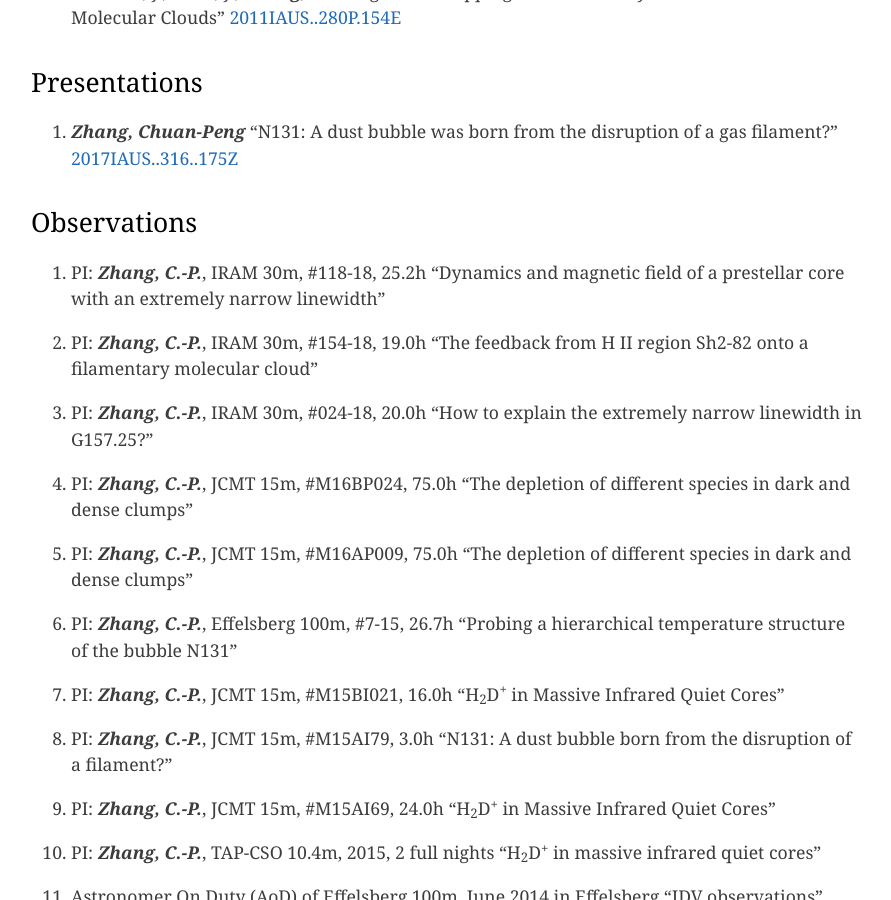
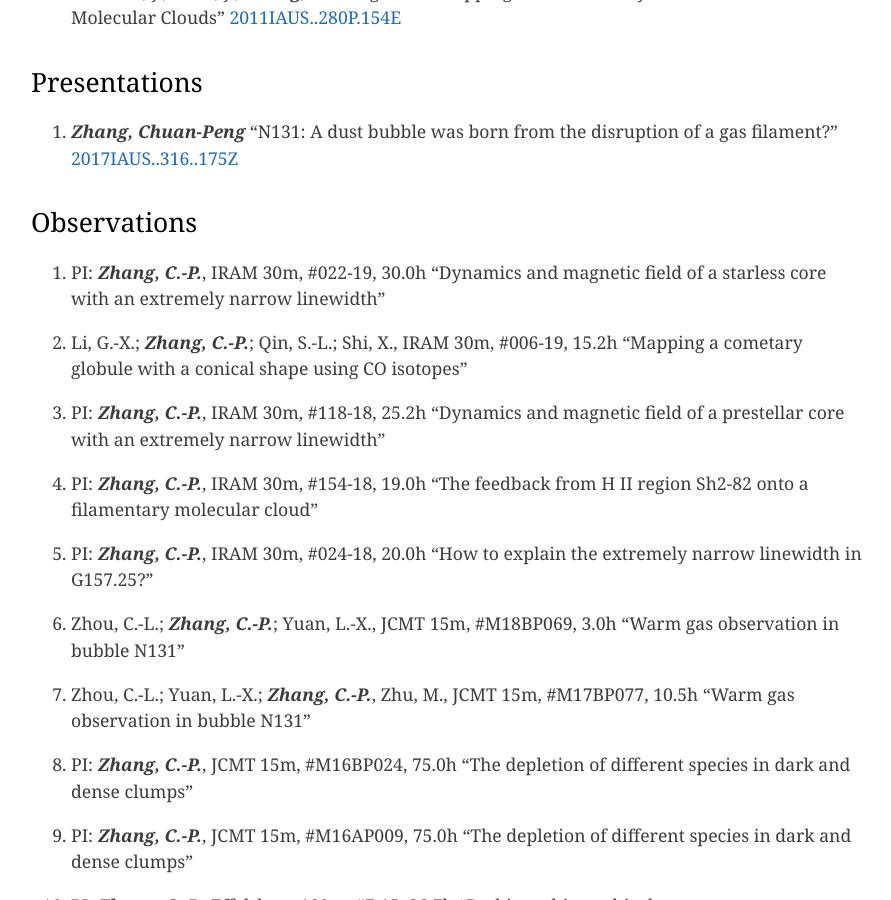
Before and after one commit to zcp521/zcp521.github.io, a Jekyll site: the page built from pub.md, in a window 1280 px wide and 900 px high, scrolled down 3607 px. Shown: the whole window, without its empty margins (193-1084 px from the left). Built offline with Jekyll 4.4.1, drawn with Linux system fonts in a browser that asks for light colours.

Commit message:
Initial commit

```diff
--- a/pub.md
+++ b/pub.md
@@ -174,14 +174,26 @@ tagline: "My publication list"
 
 ## Observations
 
-14. PI: ***Zhang, C.-P.***, IRAM 30m, #118-18, 25.2h
+18. PI: ***Zhang, C.-P.***, IRAM 30m, #022-19, 30.0h
+	"Dynamics and magnetic field of a starless core with an extremely narrow linewidth"
+
+17. Li, G.-X.; ***Zhang, C.-P.***; Qin, S.-L.; Shi, X., IRAM 30m, #006-19, 15.2h
+	"Mapping a cometary globule with a conical shape using CO isotopes"
+
+16. PI: ***Zhang, C.-P.***, IRAM 30m, #118-18, 25.2h
 	"Dynamics and magnetic field of a prestellar core with an extremely narrow linewidth"
 
-13. PI: ***Zhang, C.-P.***, IRAM 30m, #154-18, 19.0h
+15. PI: ***Zhang, C.-P.***, IRAM 30m, #154-18, 19.0h
 	"The feedback from H II region Sh2-82 onto a filamentary molecular cloud"
 
-12. PI: ***Zhang, C.-P.***, IRAM 30m, #024-18, 20.0h
+14. PI: ***Zhang, C.-P.***, IRAM 30m, #024-18, 20.0h
 	"How to explain the extremely narrow linewidth in G157.25?"
+
+13. Zhou, C.-L.; ***Zhang, C.-P.***; Yuan, L.-X., JCMT 15m, #M18BP069, 3.0h
+	"Warm gas observation in bubble N131"
+
+12. Zhou, C.-L.; Yuan, L.-X.; ***Zhang, C.-P.***, Zhu, M., JCMT 15m, #M17BP077, 10.5h
+	"Warm gas observation in bubble N131"
 
 11. PI: ***Zhang, C.-P.***, JCMT 15m, #M16BP024, 75.0h
 	"The depletion of different species in dark and dense clumps"
@@ -192,7 +204,7 @@ tagline: "My publication list"
 9. PI: ***Zhang, C.-P.***, Effelsberg 100m, #7-15, 26.7h
 	"Probing a hierarchical temperature structure of the bubble N131"
 
-8. PI:  ***Zhang, C.-P.***, JCMT 15m, #M15BI021, 16.0h
+8. PI: ***Zhang, C.-P.***, JCMT 15m, #M15BI021, 16.0h
 	"H<sub>2</sub>D<sup>+</sup> in Massive Infrared Quiet Cores"
 
 7. PI: ***Zhang, C.-P.***, JCMT 15m, #M15AI79, 3.0h
@@ -201,7 +213,7 @@ tagline: "My publication list"
 6. PI: ***Zhang, C.-P.***, JCMT 15m, #M15AI69, 24.0h
 	 "H<sub>2</sub>D<sup>+</sup> in Massive Infrared Quiet Cores"
 
-5. PI:  ***Zhang, C.-P.***, TAP-CSO 10.4m, 2015, 2 full nights
+5. PI: ***Zhang, C.-P.***, TAP-CSO 10.4m, 2015, 2 full nights
 	 "H<sub>2</sub>D<sup>+</sup> in massive infrared quiet cores"
 
 4. Astronomer On Duty (AoD) of Effelsberg 100m, June 2014 in Effelsberg
```
Also changed, not shown: 1 other file.
